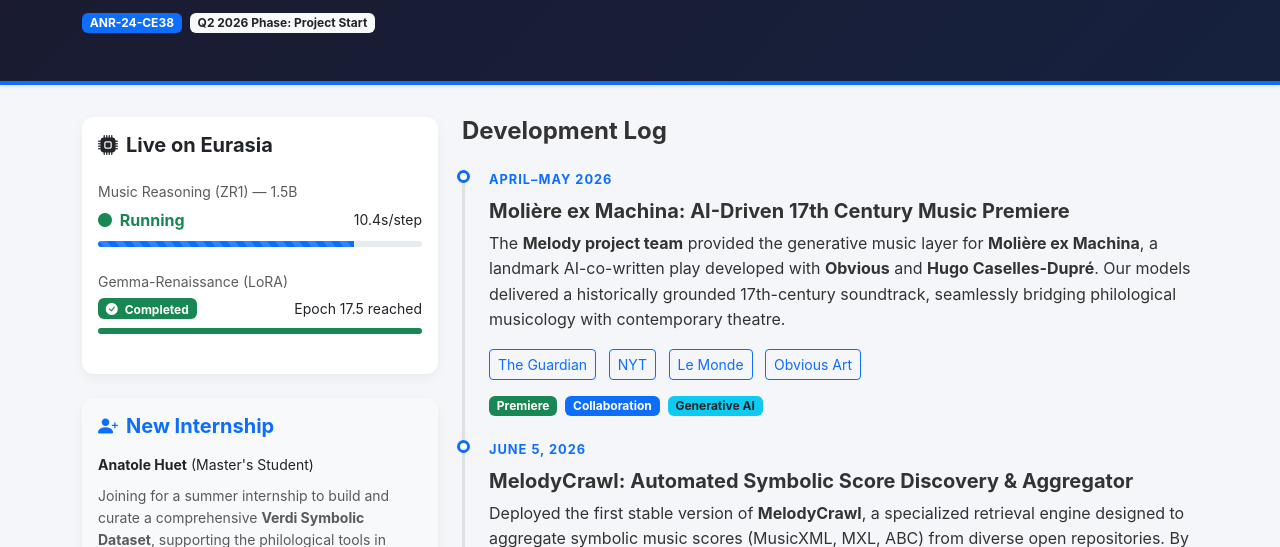
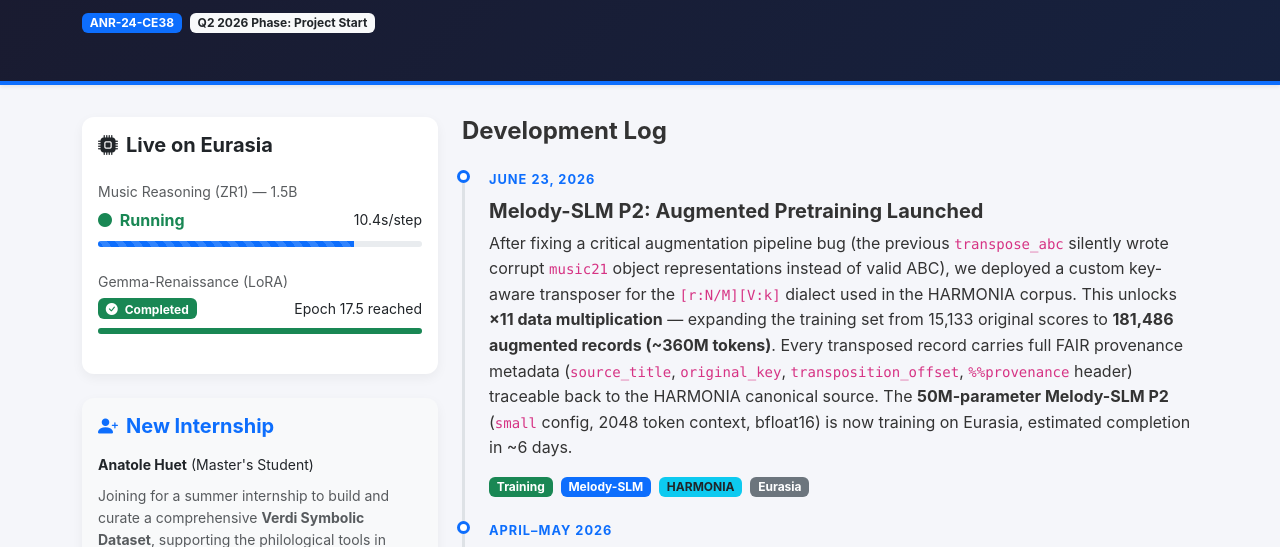
Before and after one commit to captaldebuch/captaldebuch.github.io, a plain HTML site: page ANR_MELODY/index.html in a window 1280 px wide. Shown: the part 251-798 px from the top of the page. Drawn offline with nearby package versions, Linux system fonts and the light colour scheme.

Commit message:
journal: add Melody-SLM P2 launch entry (June 23)

```diff
--- a/ANR_MELODY/index.html
+++ b/ANR_MELODY/index.html
@@ -191,6 +191,19 @@
         <div class="col-lg-8">
             <h4 class="fw-bold mb-4">Development Log</h4>
             <div class="log-container mb-5">
+                <!-- Entry -->
+                <div class="log-entry">
+                    <span class="date-badge">June 23, 2026</span>
+                    <h5 class="fw-bold">Melody-SLM P2: Augmented Pretraining Launched</h5>
+                    <p>After fixing a critical augmentation pipeline bug (the previous <code>transpose_abc</code> silently wrote corrupt <code>music21</code> object representations instead of valid ABC), we deployed a custom key-aware transposer for the <code>[r:N/M][V:k]</code> dialect used in the HARMONIA corpus. This unlocks <strong>×11 data multiplication</strong> — expanding the training set from 15,133 original scores to <strong>181,486 augmented records (~360M tokens)</strong>. Every transposed record carries full FAIR provenance metadata (<code>source_title</code>, <code>original_key</code>, <code>transposition_offset</code>, <code>%%provenance</code> header) traceable back to the HARMONIA canonical source. The <strong>50M-parameter Melody-SLM P2</strong> (<code>small</code> config, 2048 token context, bfloat16) is now training on Eurasia, estimated completion in ~6 days.</p>
+                    <div class="d-flex gap-2 mt-3">
+                        <span class="badge bg-success">Training</span>
+                        <span class="badge bg-primary">Melody-SLM</span>
+                        <span class="badge bg-info text-dark">HARMONIA</span>
+                        <span class="badge bg-secondary">Eurasia</span>
+                    </div>
+                </div>
+
                 <!-- Entry -->
                 <div class="log-entry">
                     <span class="date-badge">April–May 2026</span>
```
